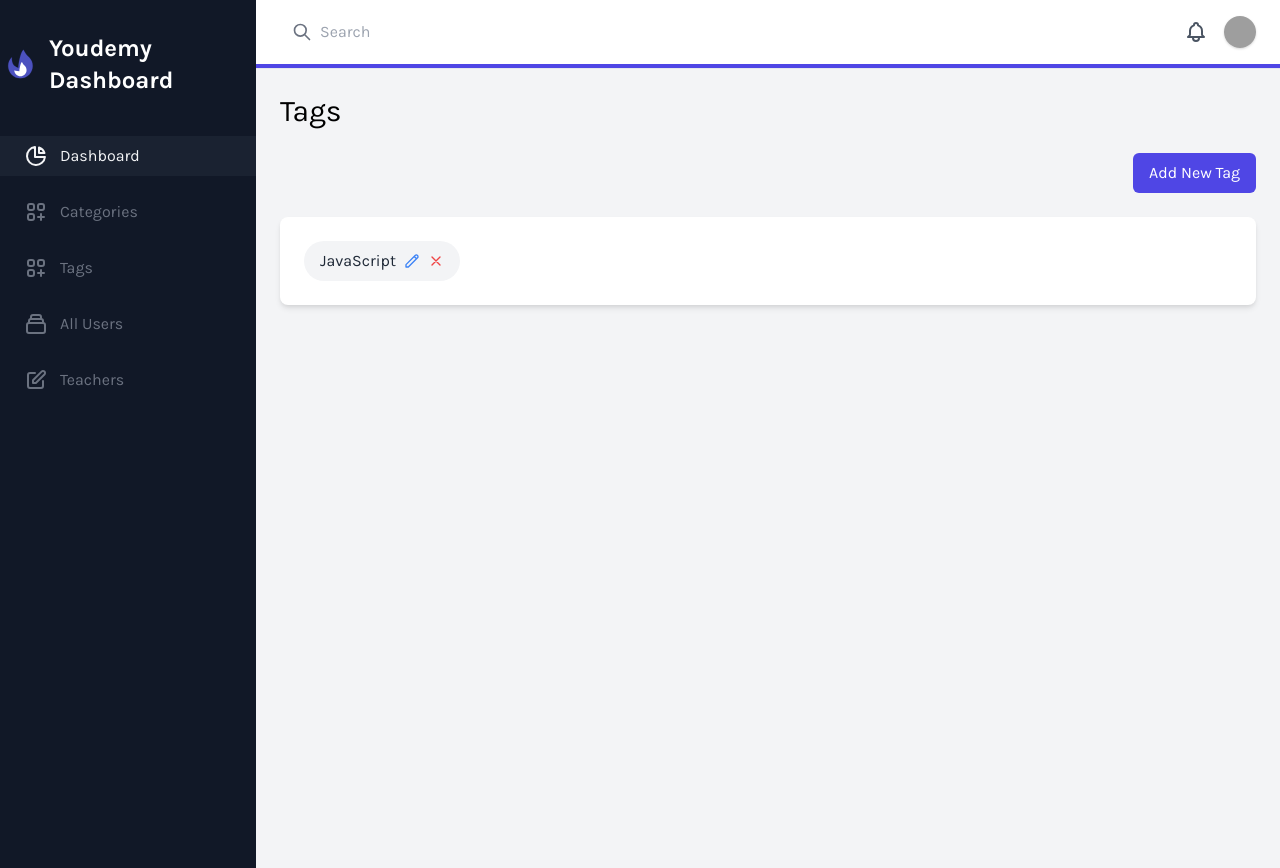
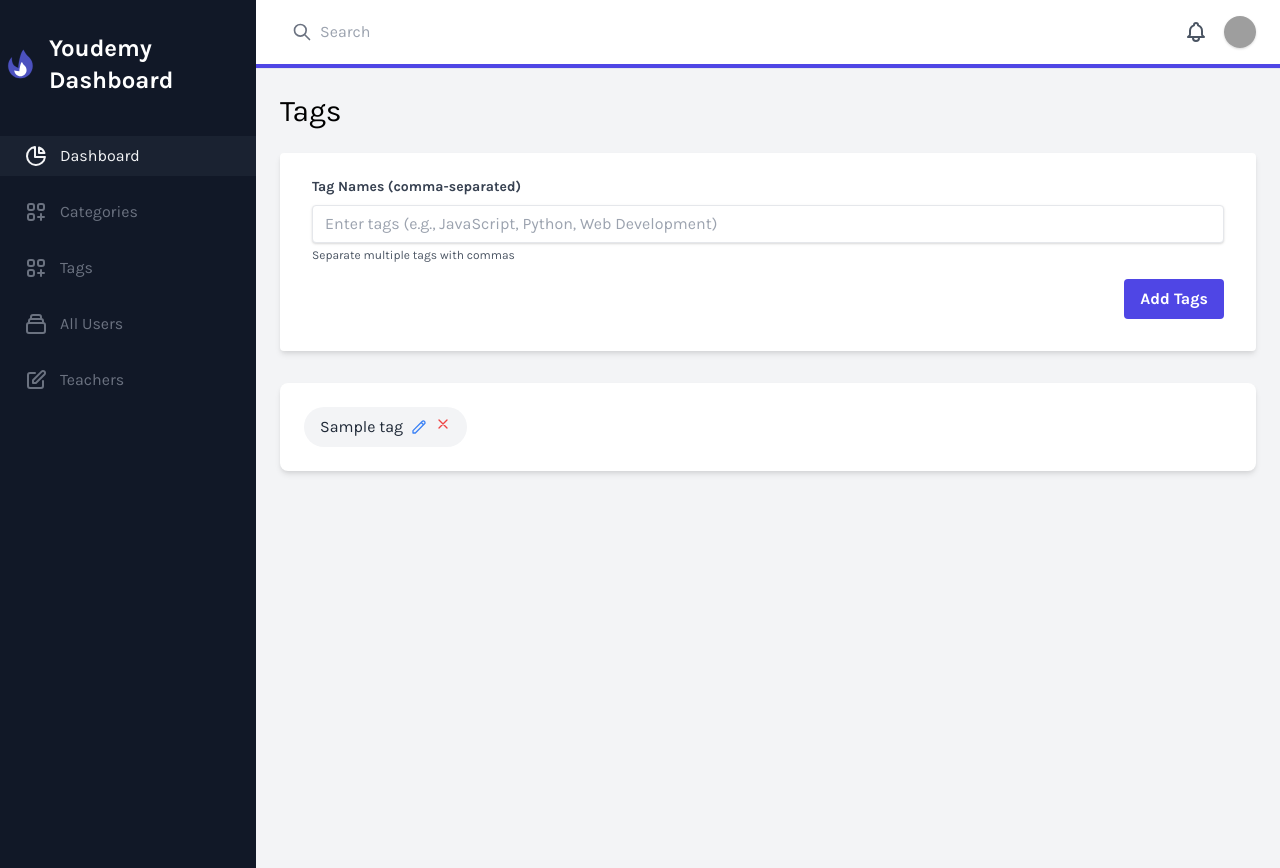
Before and after one commit to AbdeljalilElouafi/Youdemy_Plateform, a PHP site: template src/View/admin/tags-view.php in a window 1280 px wide. Run offline with PHP 8.4, Linux system fonts and the light colour scheme; the template is opened without the code that fills it: most values are stand-ins (such as "Sample title", 1, 10 or a date in 2020); data that the repository does not hold is empty; grey boxes are pictures that could not be loaded.

Commit message:
Added the tags multiple adding

```diff
--- a/src/Model/CategoryModel.php
+++ b/src/Model/CategoryModel.php
@@ -111,6 +111,7 @@ class CategoryModel extends BaseModel {
 
         return $slug;
     }
+
     public function countCategories() {
         try {
             $stmt = $this->db->prepare("SELECT COUNT(*) as count FROM {$this->table}");
--- a/src/View/admin/tags-view.php
+++ b/src/View/admin/tags-view.php
@@ -18,9 +18,6 @@
     </style>
 </head>
 <body class="bg-gray-100 font-family-karla flex">
-
-
-
 
     <div x-cloak :class="sidebarOpen ? 'block' : 'hidden'" @click="sidebarOpen = false" class="fixed inset-0 z-20 transition-opacity bg-black opacity-50 lg:hidden"></div>
 
@@ -46,7 +43,7 @@
                 <span class="mx-3">Dashboard</span>
             </a>
 
-            <a class="flex items-center px-6 py-2 mt-4 text-gray-500 hover:bg-gray-700 hover:bg-opacity-25 hover:text-gray-100" href="categories-view.php">
+            <a class="flex items-center px-6 py-2 mt-4 text-gray-500 hover:bg-gray-700 hover:bg-opacity-25 hover:text-gray-100" href="../pages/categories-page.php">
                 <svg class="w-6 h-6" xmlns="http://www.w3.org/2000/svg" fill="none" viewBox="0 0 24 24" stroke="currentColor">
                     <path stroke-linecap="round" stroke-linejoin="round" stroke-width="2" d="M17 14v6m-3-3h6M6 10h2a2 2 0 002-2V6a2 2 0 00-2-2H6a2 2 0 00-2 2v2a2 2 0 002 2zm10 0h2a2 2 0 002-2V6a2 2 0 00-2-2h-2a2 2 0 00-2 2v2a2 2 0 002 2zM6 20h2a2 2 0 002-2v-2a2 2 0 00-2-2H6a2 2 0 00-2 2v2a2 2 0 002 2z" />
                 </svg>
@@ -62,7 +59,7 @@
                 <span class="mx-3">Tags</span>
             </a>
 
-            <a class="flex items-center px-6 py-2 mt-4 text-gray-500 hover:bg-gray-700 hover:bg-opacity-25 hover:text-gray-100" href="../src/pages/users.php">
+            <a class="flex items-center px-6 py-2 mt-4 text-gray-500 hover:bg-gray-700 hover:bg-opacity-25 hover:text-gray-100" href="../pages/users-page.php">
                 <svg class="w-6 h-6" xmlns="http://www.w3.org/2000/svg" fill="none" viewBox="0 0 24 24" stroke="currentColor">
                     <path stroke-linecap="round" stroke-linejoin="round" stroke-width="2" d="M19 11H5m14 0a2 2 0 012 2v6a2 2 0 01-2 2H5a2 2 0 01-2-2v-6a2 2 0 012-2m14 0V9a2 2 0 00-2-2M5 11V9a2 2 0 012-2m0 0V5a2 2 0 012-2h6a2 2 0 012 2v2M7 7h10" />
                 </svg>
@@ -70,7 +67,7 @@
                 <span class="mx-3">All Users</span>
             </a>
 
-            <a class="flex items-center px-6 py-2 mt-4 text-gray-500 hover:bg-gray-700 hover:bg-opacity-25 hover:text-gray-100" href="../src/pages/teachers.php">
+            <a class="flex items-center px-6 py-2 mt-4 text-gray-500 hover:bg-gray-700 hover:bg-opacity-25 hover:text-gray-100" href="../pages/teachers-page.php">
                 <svg class="w-6 h-6" xmlns="http://www.w3.org/2000/svg" fill="none" viewBox="0 0 24 24" stroke="currentColor">
                     <path stroke-linecap="round" stroke-linejoin="round" stroke-width="2" d="M11 5H6a2 2 0 00-2 2v11a2 2 0 002 2h11a2 2 0 002-2v-5m-1.414-9.414a2 2 0 112.828 2.828L11.828 15H9v-2.828l8.586-8.586z" />
                 </svg>
@@ -161,90 +158,114 @@
             <main class="w-full flex-grow p-6">
                 <h1 class="text-3xl text-black pb-6">Tags</h1>
 
+                <?php if ($message): ?>
+                    <div class="bg-green-100 border border-green-400 text-green-700 px-4 py-3 rounded relative mb-4">
+                        <?php echo htmlspecialchars($message); ?>
+                    </div>
+                <?php endif; ?>
 
-                <div class="flex justify-end mb-4">
-                    <button onclick="showModal()" class="px-4 py-2 bg-indigo-600 hover:bg-indigo-700 text-white rounded-md">
-                        Add New Tag
+                <?php if ($error): ?>
+                    <div class="bg-red-100 border border-red-400 text-red-700 px-4 py-3 rounded relative mb-4">
+                        <?php echo htmlspecialchars($error); ?>
+                    </div>
+                <?php endif; ?>
+
+                <!-- Add Tags Form -->
+                <div class="mb-8">
+                    <form method="POST" class="bg-white shadow-md rounded px-8 pt-6 pb-8 mb-4">
+                        <input type="hidden" name="action" value="add">
+                        <div class="mb-4">
+                            <label class="block text-gray-700 text-sm font-bold mb-2" for="names">
+                                Tag Names (comma-separated)
+                            </label>
+                            <input class="shadow appearance-none border rounded w-full py-2 px-3 text-gray-700 leading-tight focus:outline-none focus:shadow-outline"
+                                   id="names" name="names" type="text"
+                                   placeholder="Enter tags (e.g., JavaScript, Python, Web Development)"
+                                   required>
+                            <p class="text-gray-600 text-xs mt-1">Separate multiple tags with commas</p>
+                        </div>
+                        <div class="flex items-center justify-end">
+                            <button class="bg-indigo-600 hover:bg-indigo-700 text-white font-bold py-2 px-4 rounded focus:outline-none focus:shadow-outline"
+                                    type="submit">
+                                Add Tags
                             </button>
+                        </div>
+                    </form>
                 </div>
 
                 <!-- Tags Display -->
-                <div class="w-full mt-6">
-                    <div class="bg-white overflow-auto rounded-lg shadow-md p-6">
+                <div class="bg-white overflow-auto rounded-lg shadow-md">
+                    <div class="p-6">
                         <div class="flex flex-wrap gap-3">
-
+                            <?php foreach ($tags as $t): ?>
                                 <div class="flex items-center bg-gray-100 rounded-full px-4 py-2">
-                                <span class="text-gray-800 mr-2">JavaScript</span>
+                                    <span class="text-gray-800 mr-2"><?php echo htmlspecialchars($t['name']); ?></span>
                                     <div class="flex space-x-2">
-                                    <button onclick="editTag(1)" class="text-blue-500 hover:text-blue-700">
+                                        <button onclick="showEditForm(<?php echo htmlspecialchars(json_encode($t)); ?>)"
+                                                class="text-blue-500 hover:text-blue-700">
                                             <svg class="w-4 h-4" fill="none" stroke="currentColor" viewBox="0 0 24 24">
-                                            <path stroke-linecap="round" stroke-linejoin="round" stroke-width="2" d="M15.232 5.232l3.536 3.536m-2.036-5.036a2.5 2.5 0 113.536 3.536L6.5 21.036H3v-3.572L16.732 3.732z" />
+                                                <path stroke-linecap="round" stroke-linejoin="round" stroke-width="2"
+                                                      d="M15.232 5.232l3.536 3.536m-2.036-5.036a2.5 2.5 0 113.536 3.536L6.5 21.036H3v-3.572L16.732 3.732z" />
                                             </svg>
                                         </button>
-                                    <button onclick="deleteTag(1)" class="text-red-500 hover:text-red-700">
+                                        <form method="POST" class="inline" onsubmit="return confirm('Are you sure you want to delete this tag?');">
+                                            <input type="hidden" name="action" value="delete">
+                                            <input type="hidden" name="id" value="<?php echo $t['id']; ?>">
+                                            <button type="submit" class="text-red-500 hover:text-red-700">
                                                 <svg class="w-4 h-4" fill="none" stroke="currentColor" viewBox="0 0 24 24">
-                                            <path stroke-linecap="round" stroke-linejoin="round" stroke-width="2" d="M6 18L18 6M6 6l12 12" />
+                                                    <path stroke-linecap="round" stroke-linejoin="round" stroke-width="2"
+                                                          d="M6 18L18 6M6 6l12 12" />
                                                 </svg>
                                             </button>
+                                        </form>
                                     </div>
                                 </div>
-                            <!-- More tags... -->
+                            <?php endforeach; ?>
                         </div>
                     </div>
                 </div>
-                <!-- Add/Edit Tag Modal -->
-                <div id="tagModal" class="fixed inset-0 bg-gray-600 bg-opacity-50 hidden overflow-y-auto h-full w-full">
+
+                <!-- Edit Tag Modal -->
+                <div id="editModal" class="fixed inset-0 bg-gray-600 bg-opacity-50 hidden overflow-y-auto h-full w-full">
                     <div class="relative top-20 mx-auto p-5 border w-96 shadow-lg rounded-md bg-white">
-                        <div class="mt-3">
-                            <h3 class="text-lg leading-6 font-medium text-gray-900" id="modalTitle">Add New Tag</h3>
-                            <div class="mt-2">
-                                <form class="mt-4">
+                        <form method="POST">
+                            <input type="hidden" name="action" value="edit">
+                            <input type="hidden" name="id" id="edit_id">
                             <div class="mb-4">
-                                        <label class="block text-gray-700 text-sm font-bold mb-2" for="tagName">
+                                <label class="block text-gray-700 text-sm font-bold mb-2" for="edit_name">
                                     Tag Name
                                 </label>
-                                        <input class="shadow appearance-none border rounded w-full py-2 px-3 text-gray-700 leading-tight focus:outline-none focus:shadow-outline" id="tagName" type="text" placeholder="Enter tag name">
+                                <input class="shadow appearance-none border rounded w-full py-2 px-3 text-gray-700 leading-tight focus:outline-none focus:shadow-outline"
+                                       id="edit_name" name="name" type="text" required>
                             </div>
                             <div class="flex items-center justify-between mt-4">
-                                        <button onclick="closeModal()" type="button" class="px-4 py-2 bg-gray-200 text-gray-800 rounded-md hover:bg-gray-300">Cancel</button>
-                                        <button onclick="saveTag()" type="button" class="px-4 py-2 bg-indigo-600 text-white rounded-md hover:bg-indigo-700">Save</button>
+                                <button type="button" onclick="closeEditModal()"
+                                        class="bg-gray-500 hover:bg-gray-700 text-white font-bold py-2 px-4 rounded focus:outline-none focus:shadow-outline">
+                                    Cancel
+                                </button>
+                                <button type="submit"
+                                        class="bg-indigo-600 hover:bg-indigo-700 text-white font-bold py-2 px-4 rounded focus:outline-none focus:shadow-outline">
+                                    Update
+                                </button>
                             </div>
                         </form>
-                            </div>
-                        </div>
                     </div>
                 </div>
             </main>
         </div>
     </div>
 
-    <!-- AlpineJS -->
     <script src="https://cdn.jsdelivr.net/gh/alpinejs/alpine@v2.x.x/dist/alpine.min.js" defer></script>
 
     <script>
-        function showModal() {
-            document.getElementById('tagModal').classList.remove('hidden');
+        function showEditForm(tag) {
+            document.getElementById('edit_id').value = tag.id;
+            document.getElementById('edit_name').value = tag.name;
+            document.getElementById('editModal').classList.remove('hidden');
         }
 
-        function closeModal() {
-            document.getElementById('tagModal').classList.add('hidden');
-        }
-
-        function saveTag() {
-            // Add your save logic here
-            closeModal();
-        }
-
-        function editTag(id) {
-            // Add your edit logic here
-            showModal();
-        }
-
-        function deleteTag(id) {
-            // Add your delete logic here
-            if(confirm('Are you sure you want to delete this tag?')) {
-                // Delete logic
-            }
+        function closeEditModal() {
+            document.getElementById('editModal').classList.add('hidden');
         }
     </script>
 </body>
```
Also changed, not shown: src/Model/TagModel.php (+56 -11 lines), src/View/admin/categories-view.php (+6 -57 lines), src/pages/categories-page.php (added, +51 -0 lines), src/pages/tags-page.php (added, +64 -0 lines). Lines whose indentation alone changed are shown as unchanged.
